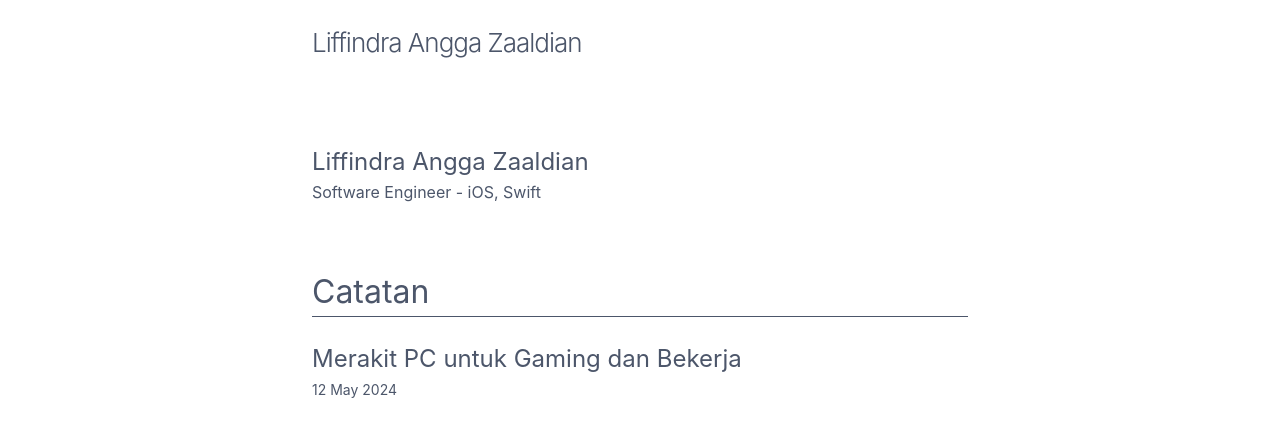
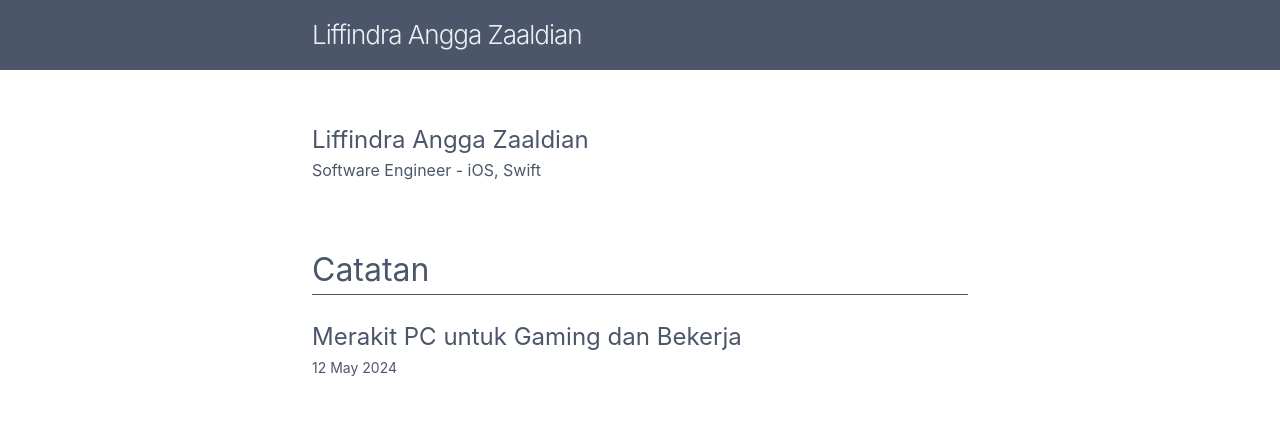
Before and after one commit to findrakecil/findrakecil.github.io, a Jekyll site: the page built from index.html, in a window 1280 px wide. Shown: the top 437 px of the page. Built offline with Jekyll 4.4.1, drawn with Linux system fonts in a browser that asks for light colours; the list of posts is cut into pages by our own code.

Commit message:
feat: adjust site header style

```diff
--- a/_sass/theme.scss
+++ b/_sass/theme.scss
@@ -164,13 +164,13 @@ pre {
 }
 
 .site-header {
+  background-color: $polar-night-4;
   line-height: $base-line-height * $base-font-size * 2.25;
-  min-height: $spacing-unit * 1.865;
-  padding: 1rem 0;
+  padding: 0.5rem 0;
 }
 
 .site-title {
-  color: $polar-night-4;
+  color: $snow-storm-3;
   font-size: 1.625rem;
   font-weight: 300;
   letter-spacing: -0.0625rem;
```
